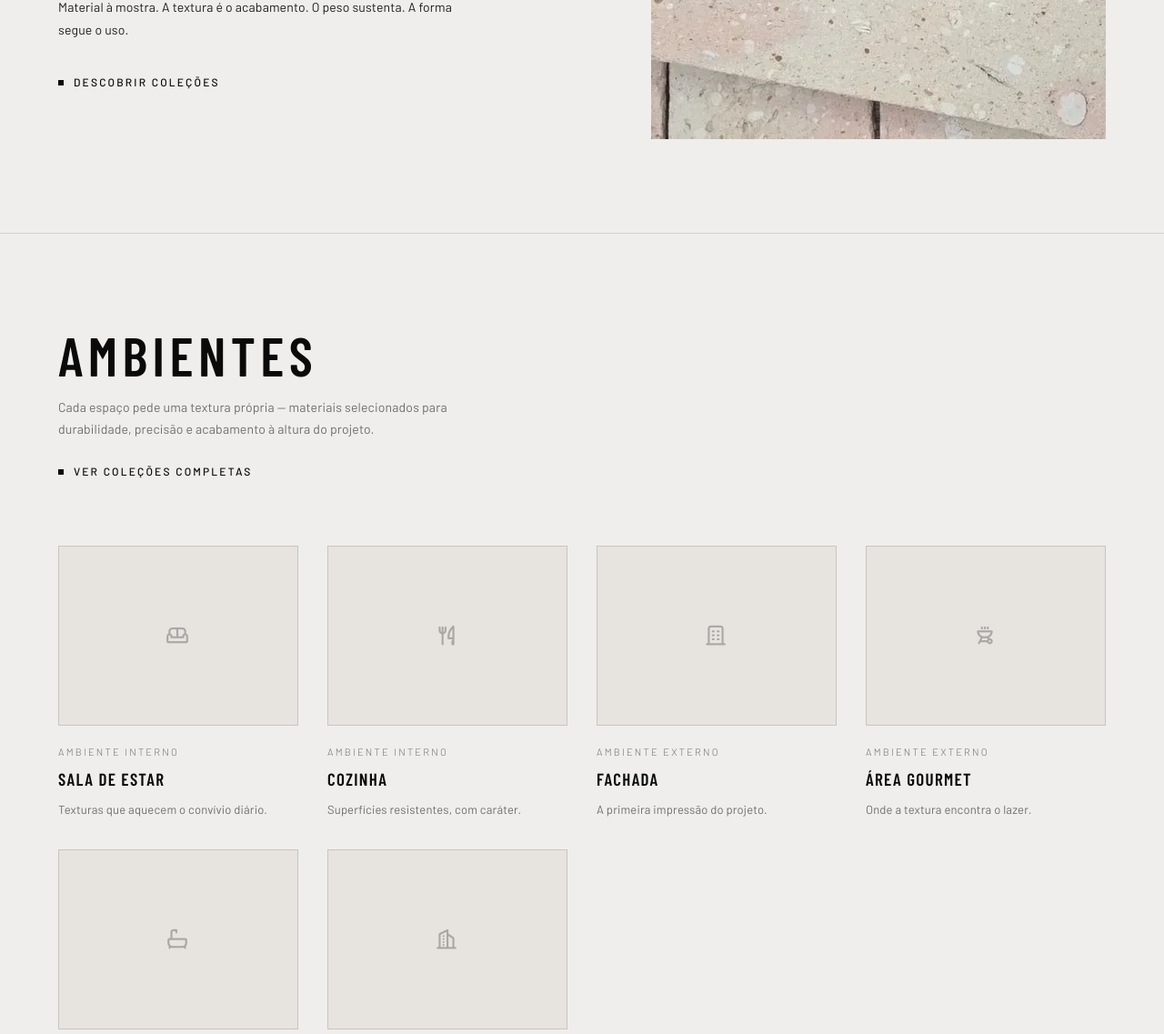
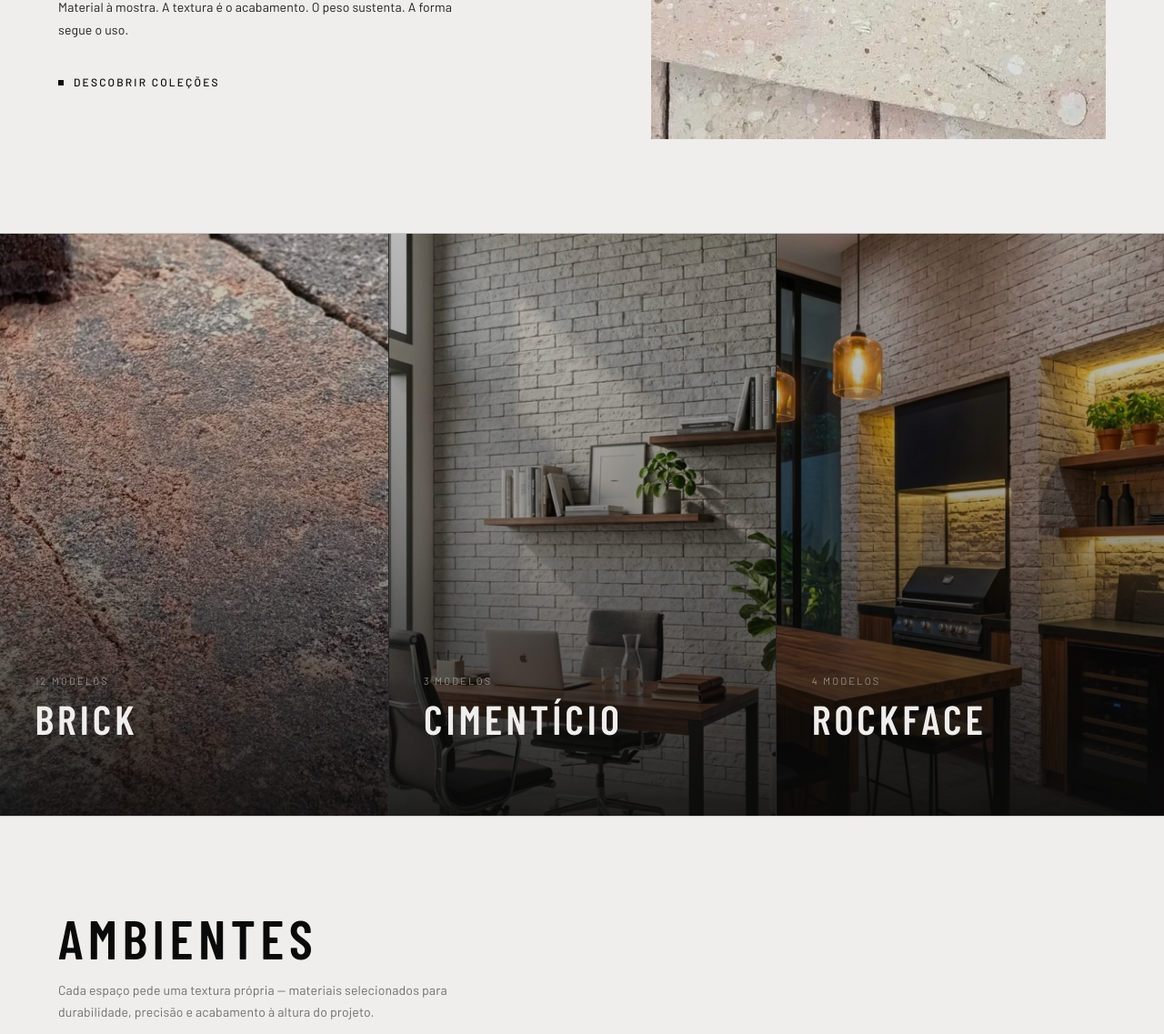
Before and after one commit to devupsite/bruto, a PHP site: page / in a window 1280 px wide. Shown: the part 693-1830 px from the top of the page at 91% size. Run offline with PHP 8.4, Linux system fonts and the light colour scheme.

Commit message:
feat: adicionar seção linhas no hero — Brick, Cimentício, Rockface

```diff
--- a/index.html
+++ b/index.html
@@ -83,6 +83,51 @@
       </div>
 
     </div>
+  </section>
+
+
+  <!-- ══════════════════════════════════════════
+       LINHAS — Brick / Cimentício / Rockface
+  ══════════════════════════════════════════ -->
+  <section class="linhas" aria-label="Nossas linhas de revestimento">
+    <a href="colecoes.html#brick" class="linha-card reveal">
+      <img src="brick-rusticatto-terra-negra-frontal-3.webp" alt="Brick — tijolinhos artesanais em ambiente residencial" loading="lazy">
+      <div class="linha-card__overlay" aria-hidden="true"></div>
+      <div class="linha-card__body">
+        <span class="linha-card__count eyebrow">12 modelos</span>
+        <h2 class="linha-card__name">Brick</h2>
+        <span class="linha-card__cta">
+          <span class="marker" aria-hidden="true"></span>
+          Ver coleção
+        </span>
+      </div>
+    </a>
+
+    <a href="colecoes.html#cimenticio" class="linha-card reveal reveal-delay-1">
+      <img src="cimenticio-grigio-frontal-2.webp" alt="Cimentício — superfícies contemporâneas em concreto" loading="lazy">
+      <div class="linha-card__overlay" aria-hidden="true"></div>
+      <div class="linha-card__body">
+        <span class="linha-card__count eyebrow">3 modelos</span>
+        <h2 class="linha-card__name">Cimentício</h2>
+        <span class="linha-card__cta">
+          <span class="marker" aria-hidden="true"></span>
+          Ver coleção
+        </span>
+      </div>
+    </a>
+
+    <a href="colecoes.html#rockface" class="linha-card reveal reveal-delay-2">
+      <img src="rockface-grigio-frontal-2.webp" alt="Rockface — textura de pedra natural para fachadas" loading="lazy">
+      <div class="linha-card__overlay" aria-hidden="true"></div>
+      <div class="linha-card__body">
+        <span class="linha-card__count eyebrow">4 modelos</span>
+        <h2 class="linha-card__name">Rockface</h2>
+        <span class="linha-card__cta">
+          <span class="marker" aria-hidden="true"></span>
+          Ver coleção
+        </span>
+      </div>
+    </a>
   </section>
 
 
--- a/styles.css
+++ b/styles.css
@@ -756,6 +756,117 @@
     }
 
     /* ════════════════════════════════════════════
+       LINHAS — 3 cards full-bleed
+    ════════════════════════════════════════════ */
+    .linhas {
+      display: grid;
+      grid-template-columns: repeat(3, 1fr);
+      border-top: 1px solid var(--line);
+    }
+
+    .linha-card {
+      position: relative;
+      display: block;
+      overflow: hidden;
+      aspect-ratio: 2 / 3;
+      background: var(--ferro);
+    }
+
+    .linha-card img {
+      position: absolute;
+      inset: 0;
+      width: 100%;
+      height: 100%;
+      object-fit: cover;
+      transition: transform .7s ease, opacity .7s ease;
+      opacity: .82;
+    }
+    .linha-card:hover img {
+      transform: scale(1.04);
+      opacity: .6;
+    }
+
+    .linha-card__overlay {
+      position: absolute;
+      inset: 0;
+      background: linear-gradient(
+        to top,
+        rgba(10,10,10,.88) 0%,
+        rgba(10,10,10,.3) 45%,
+        transparent 100%
+      );
+    }
+
+    .linha-card__body {
+      position: absolute;
+      bottom: 0;
+      left: 0;
+      right: 0;
+      padding: clamp(24px, 3vw, 44px);
+      color: var(--argamassa);
+    }
+
+    .linha-card__count {
+      color: var(--titanio);
+      margin-bottom: 10px;
+    }
+
+    .linha-card__name {
+      font-family: var(--f-display);
+      font-weight: 600;
+      font-size: clamp(28px, 3.5vw, 48px);
+      line-height: 1;
+      letter-spacing: .09em;
+      text-transform: uppercase;
+      color: var(--argamassa);
+      margin-bottom: 20px;
+    }
+
+    .linha-card__cta {
+      display: inline-flex;
+      align-items: center;
+      gap: 11px;
+      font-family: var(--f-body);
+      font-weight: 500;
+      font-size: 11px;
+      letter-spacing: .18em;
+      text-transform: uppercase;
+      color: var(--argamassa);
+      opacity: 0;
+      transform: translateY(8px);
+      transition: opacity .3s ease, transform .3s ease;
+    }
+    .linha-card__cta .marker {
+      width: 6px; height: 6px;
+      background: var(--argamassa);
+      flex-shrink: 0;
+    }
+    .linha-card:hover .linha-card__cta {
+      opacity: 1;
+      transform: none;
+    }
+
+    /* separador vertical entre cards */
+    .linha-card + .linha-card {
+      border-left: 1px solid rgba(240,238,236,.12);
+    }
+
+    @media (max-width: 960px) {
+      .linhas { grid-template-columns: repeat(3, 1fr); }
+      .linha-card { aspect-ratio: 3 / 4; }
+    }
+
+    @media (max-width: 600px) {
+      .linhas { grid-template-columns: 1fr; }
+      .linha-card { aspect-ratio: 4 / 3; }
+      .linha-card + .linha-card {
+        border-left: none;
+        border-top: 1px solid rgba(240,238,236,.12);
+      }
+      .linha-card__cta { opacity: 1; transform: none; }
+    }
+
+    /* ════════════════════════════════════════════
        PAGE HEAD
     ════════════════════════════════════════════ */
     .page-head { padding: var(--sec-pad) 0 calc(var(--sec-pad) * .4); }
```
